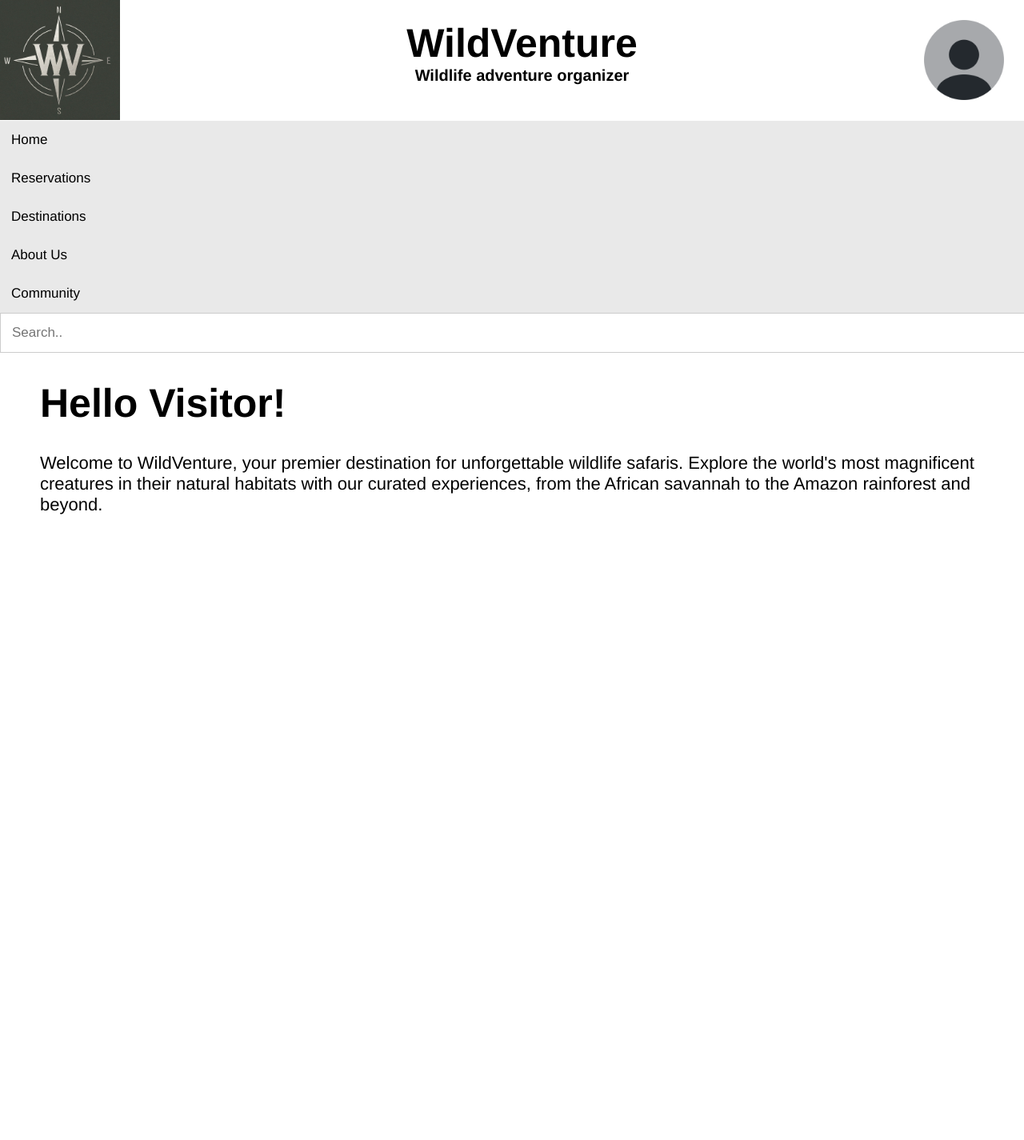
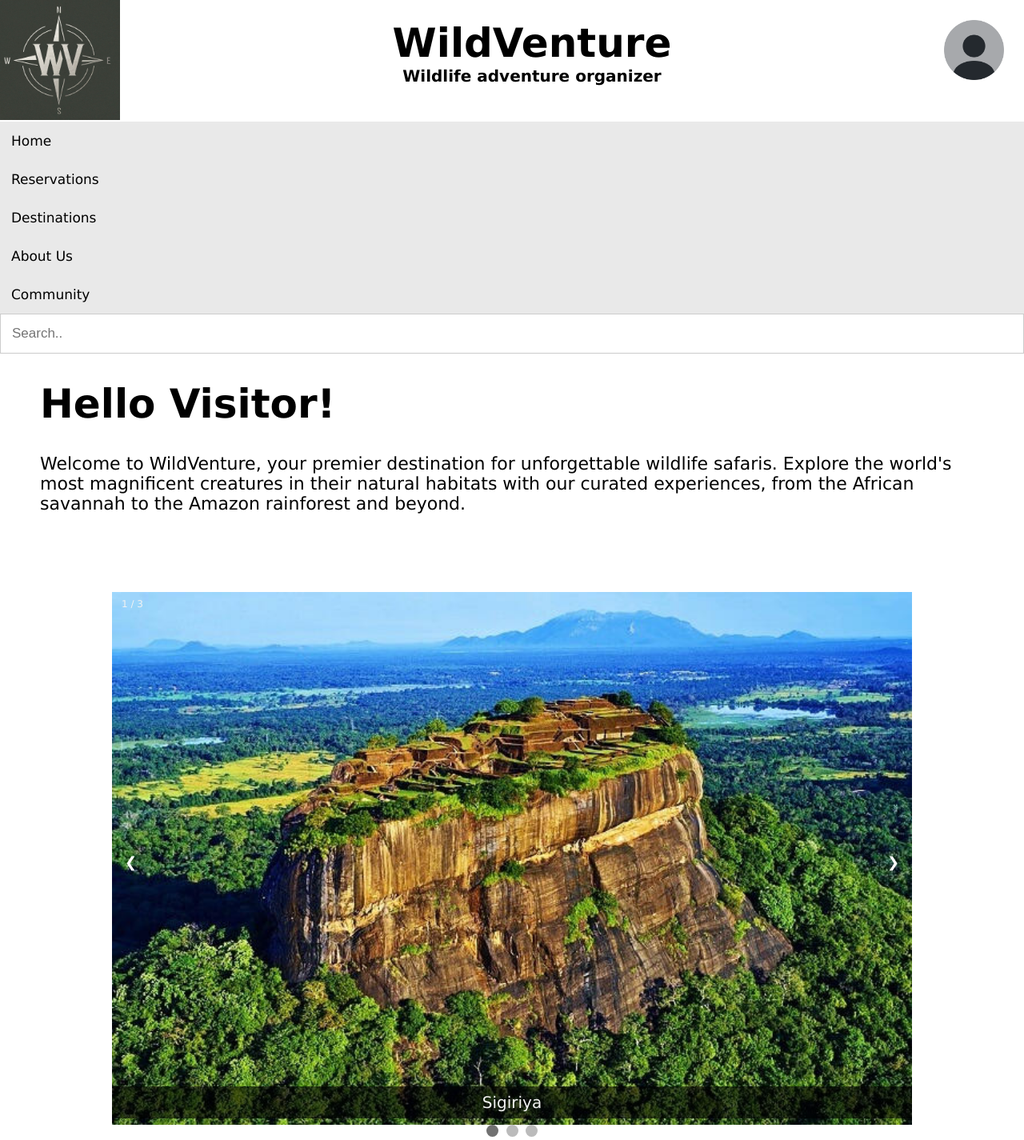
Before and after one commit to Lonixndu/WildVenture, a PHP site: page /HomePage.php in a window 1280 px wide. Shown: the whole page at 80% size. Before the commit the page ends 643 px from the top, so only its background shows below. Run offline with PHP 8.4, Linux system fonts and the light colour scheme.

Commit message:
HomePage edited (slideshow), whole slideshow edited, 3 new slideshow pictures

```diff
--- a/HomePage.php
+++ b/HomePage.php
@@ -35,9 +35,14 @@
         </div>
     </div>
 
+    <br><br><br><br>
 
     <!--2nd div: Picture slideshow with pictures of destinations-->
-    <div></div>
+    <div>
+        <?php
+            include('./templates/slideshow/slideshow.php');
+        ?>
+    </div>
 
 
     <!--3rd div: Redirect link to resservation tab-->
--- /dev/null
+++ b/templates/slideshow/slideshow.css
@@ -0,0 +1,81 @@
+* {box-sizing:border-box}
+body {font-family: Verdana, sans-serif; margin:0}
+img {vertical-align: middle;}
+
+.slide-contain{
+    max-width: 1000px;
+    position: relative;
+    margin: auto;
+}
+
+.slide{
+    display: none;
+}
+
+.prev-btn, .next-btn{
+    cursor: pointer;
+    position: absolute;
+    top: 50%;
+    width: auto;
+    margin-top: -22px;
+    padding: 16px;
+    color: white;
+    font-weight: bold;
+    font-size: 18px;
+    transition: 0.6s ease;
+    border-radius: 0 3px 3px 0;
+    user-select: none;
+}
+
+.next-btn{
+    right: 0;
+    border-radius: 3px 0 0 3px;
+}
+
+.prev-btn:hover, .next-btn:hover{
+    background-color: rgba(0, 0, 0, 0.8);
+}
+
+.slide-txt{
+    background-color: rgba(0, 0, 0, 0.6);
+    color: #f2f2f2;
+    font-size: 20px;
+    padding: 8px 12px;
+    position: absolute;
+    bottom: 8px;
+    width: 100%;
+    text-align: center;
+}
+
+.slide-num{
+    color: #f2f2f2;
+    font-size: 12px;
+    padding: 8px 12px;
+    position: absolute;
+    top: 0;
+}
+
+.slide-dot{
+    cursor: pointer;
+    height: 15px;
+    width: 15px;
+    margin: 0 2px;
+    background-color: #bbb;
+    border-radius: 50%;
+    display: inline-block;
+    transition: background-color 0.6s ease;
+}
+
+.slide-active, .slide-dot:hover{
+    background-color: #717171;
+}
+
+.fade{
+    animation-name: fade;
+    animation-duration: 1.5s;
+}
+
+@keyframes fade{
+    from {opacity: .4}
+    to {opacity: 1}
+}
--- /dev/null
+++ b/templates/slideshow/slideshow.js
@@ -0,0 +1,41 @@
+let sIndex = 1;
+showSlide(sIndex);
+
+//next or previous slide change
+function nextSlide(n)
+{
+    showSlide(sIndex += n);
+}
+
+//image controls by clicking dot
+function currSlide(n)
+{
+    showSlide(sIndex = n);
+}
+
+function showSlide(n)
+{
+    let i;
+    let slides = document.getElementsByClassName("slide");
+    let dots = document.getElementsByClassName("slide-dot");
+
+    if(n > slides.length){
+        sIndex = 1;
+    }
+    if(n < 1){
+        sIndex = slides.length;
+    }
+
+    for(i = 0; i < slides.length; i++)
+    {
+        slides[i].style.display = "none";
+    }
+
+    for(i = 0; i < dots.length; i++)
+    {
+        dots[i].className = dots[i].className.replace(" slide-active","");
+    }
+
+    slides[sIndex - 1].style.display = "block";
+    dots[sIndex - 1].className += " slide-active";
+}
--- /dev/null
+++ b/templates/slideshow/slideshow.php
@@ -0,0 +1,38 @@
+<!DOCTYPE html>
+<head>
+    <link rel="stylesheet" href="./templates/slideshow/slideshow.css">
+</head>
+
+<body>
+    <div class="slide-contain">
+        <div class="slide fade" id="slide">
+            <div class="slide-num">1 / 3</div>
+            <img src="./templates/slideshow/slide1.jpg" style="width: 100%;">
+            <div class="slide-txt">Sigiriya</div>
+        </div>
+
+        <div class="slide fade" id="slide">
+            <div class="slide-num">2 / 3</div>
+            <img src="./templates/slideshow/slide2.jpg" style="width: 100%;">
+            <div class="slide-txt">Yala National Park</div>
+        </div>
+
+        <div class="slide fade" id="slide">
+            <div class="slide-num">3 / 3</div>
+            <img src="./templates/slideshow/slide3.jpg" style="width: 100%;">
+            <div class="slide-txt">Willpaththu National Park</div>
+        </div>
+
+        <a class="prev-btn" onclick="nextSlide(-1)">&#10094;</a>
+        <a class="next-btn" onclick="nextSlide(1)">&#10095;</a>
+    </div>
+
+    <div style="text-align:center;">
+        <span class="slide-dot" id="slide-dot" onclick="currSlide(1)"></span>
+        <span class="slide-dot" id="slide-dot" onclick="currSlide(2)"></span>
+        <span class="slide-dot" id="slide-dot" onclick="currSlide(3)"></span>
+    </div>
+
+    <script src="./templates/slideshow/slideshow.js"></script>
+</body>
+</html>
```
Also changed, not shown: templates/footer.php (+7 -0 lines), templates/slideshow/slide1.jpg (added), templates/slideshow/slide2.jpg (added), templates/slideshow/slide3.jpg (added).
